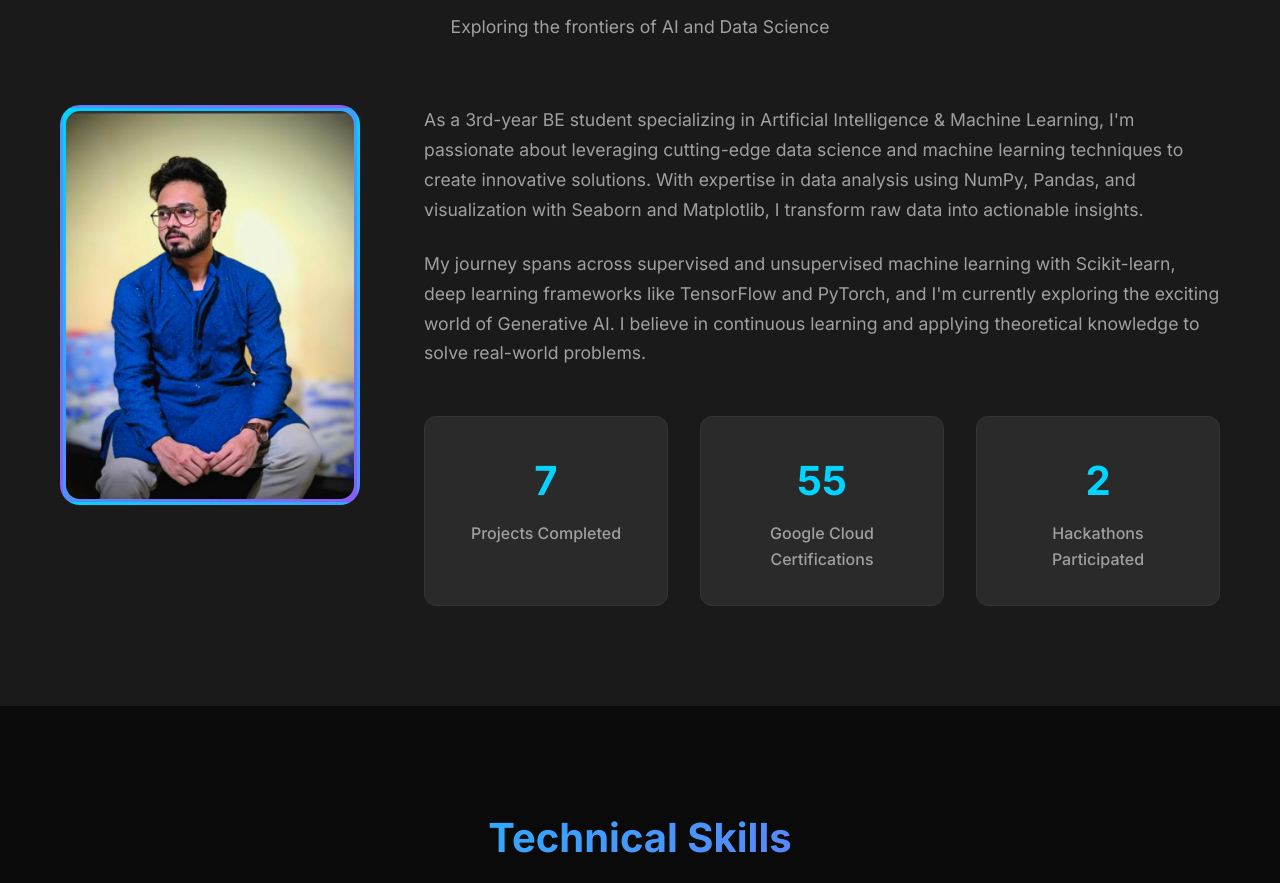
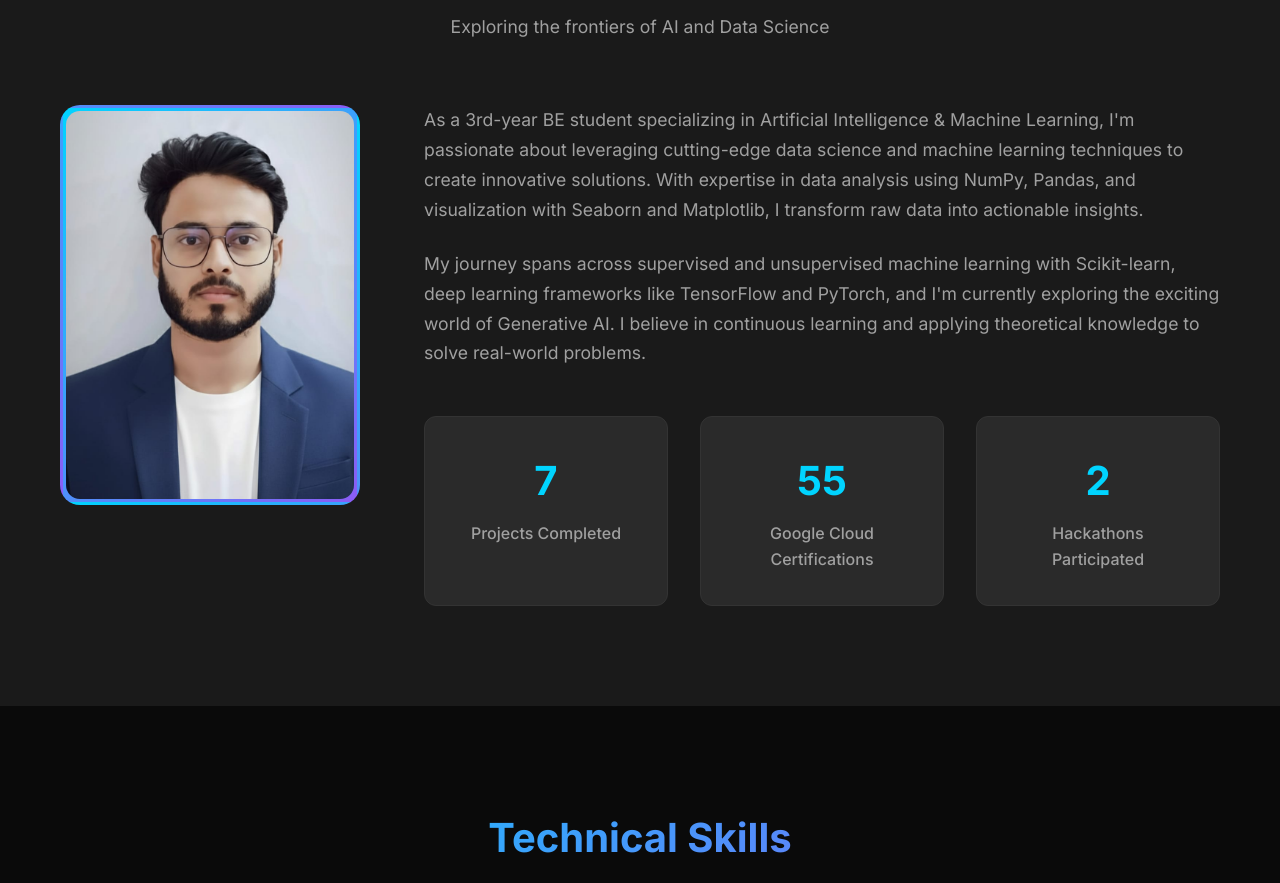
Before and after one commit to CommitSaif11/Portfolio, a plain HTML site: page index.html in a window 1280 px wide. Shown: the part 967-1850 px from the top of the page. Drawn offline with nearby package versions, Linux system fonts and the light colour scheme.

Commit message:
profile picture changed

```diff
--- a/index.html
+++ b/index.html
@@ -77,7 +77,7 @@
             </div>
             <div class="about-content">
                 <div class="about-image">
-                    <img src="profile.png" alt="Saif - AI/ML Student" class="profile-image">
+                    <img src="profile.jpg" alt="Saif - AI/ML Student" class="profile-image">
                 </div>
                 <div class="about-text">
                     <p>
```
Also changed, not shown: profile.jpg (added), profile.png (deleted).
